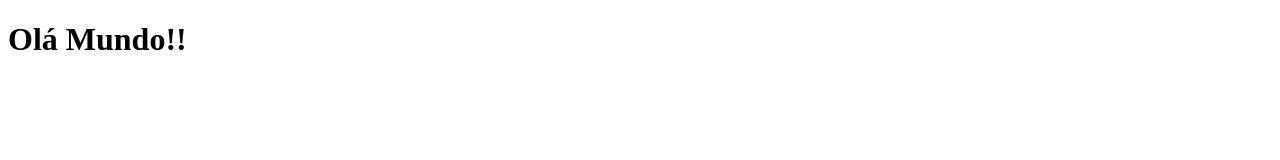
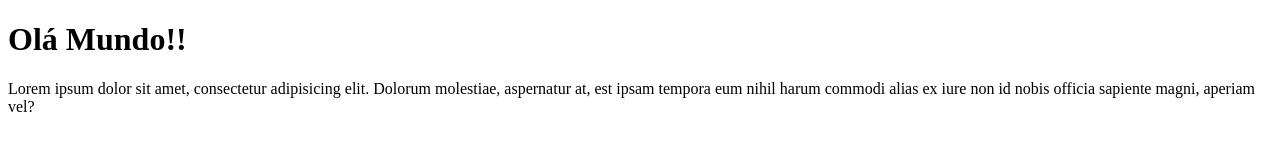
Before and after one commit to Jonta-Sancar/sancarPlus, a plain HTML site: page mafagafo.html in a window 1280 px wide. Drawn offline with Linux system fonts and the light colour scheme.

Commit message:
adicionei um breve paragrafo no meu arquivo de teste

```diff
--- a/mafagafo.html
+++ b/mafagafo.html
@@ -7,5 +7,7 @@
 </head>
 <body>
   <h1>Olá Mundo!!</h1>
+
+  <p>Lorem ipsum dolor sit amet, consectetur adipisicing elit. Dolorum molestiae, aspernatur at, est ipsam tempora eum nihil harum commodi alias ex iure non id nobis officia sapiente magni, aperiam vel?</p>
 </body>
 </html>
```
